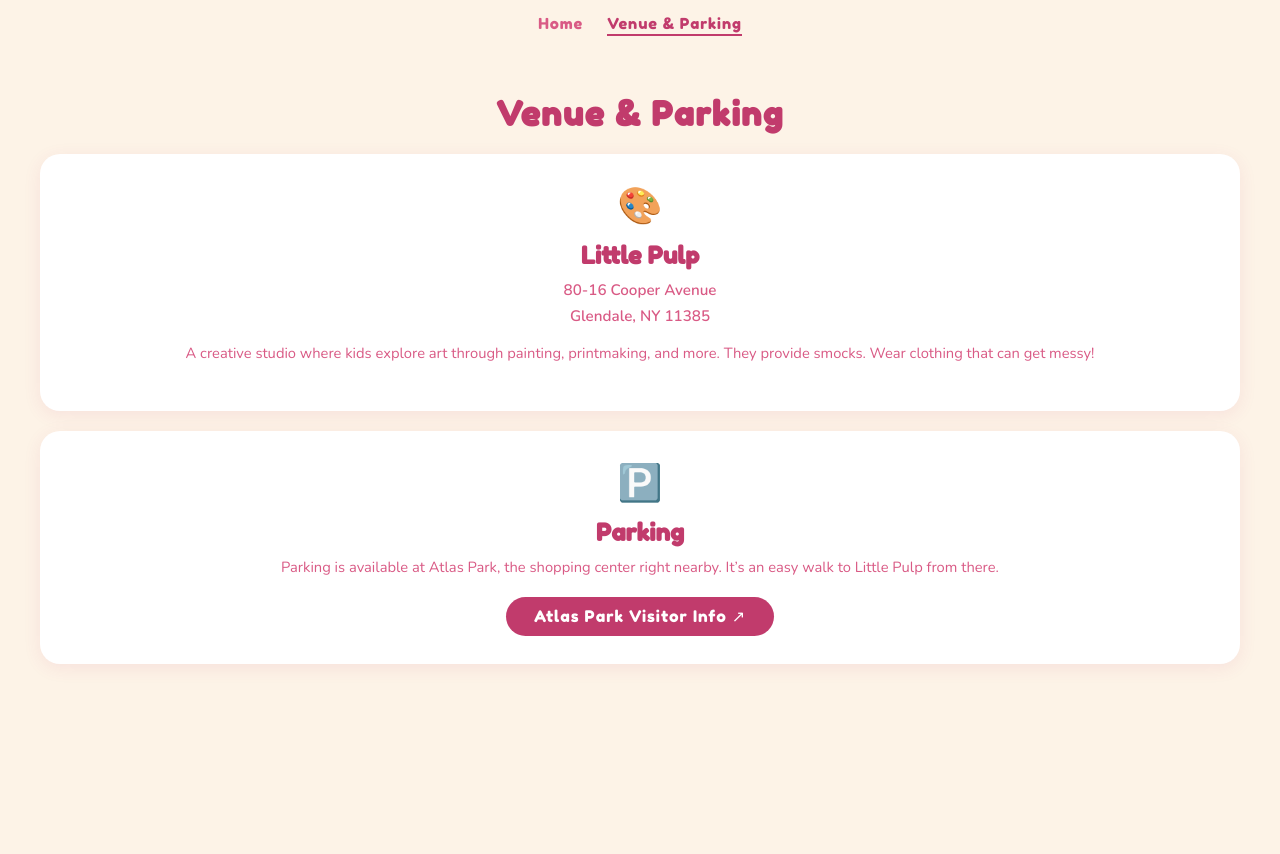
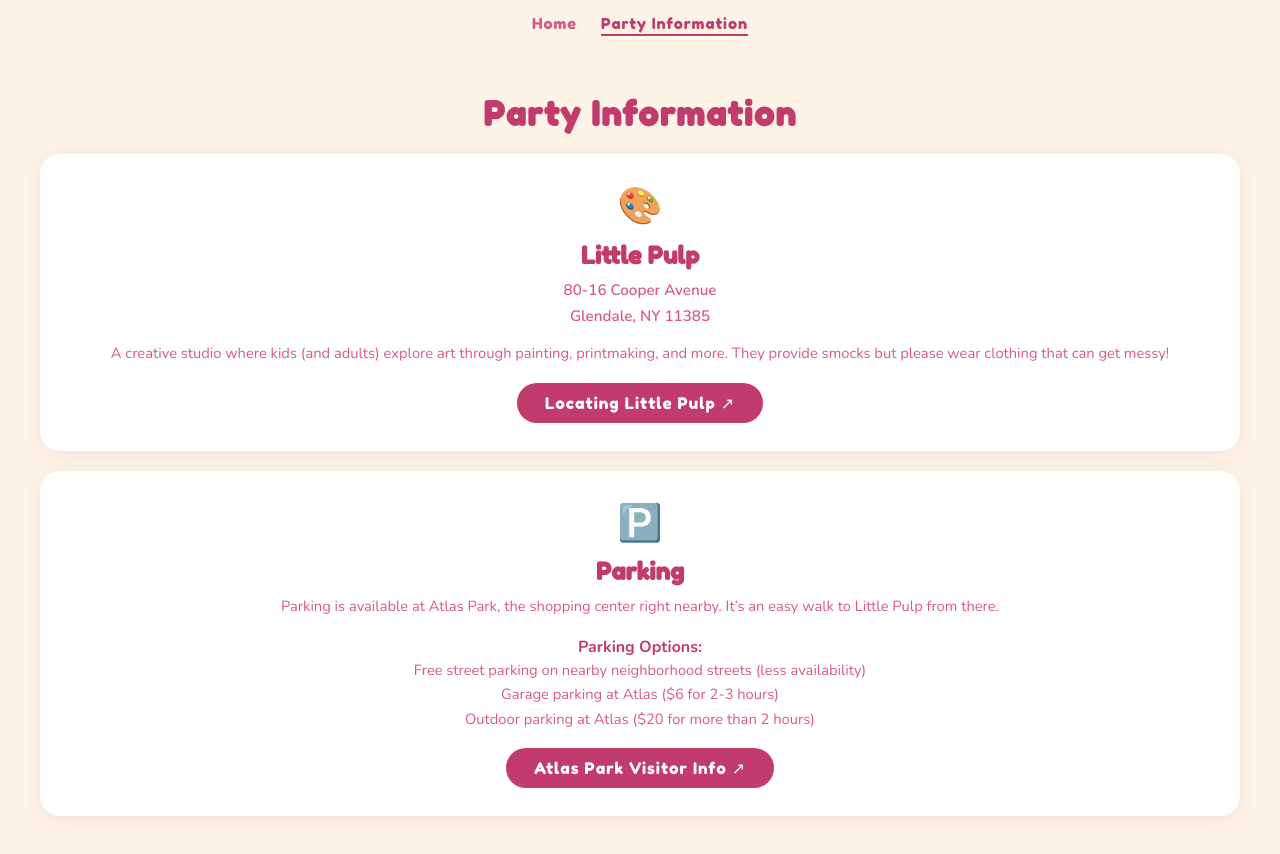
Before and after one commit to musicjoeyoung/ophelia-birthday, a React (Vite) app: page /venue in a window 1280 px wide. Shown: the top 854 px of the page. Before the commit the page ends 800 px from the top, so only its background shows below. Built offline with nearby package versions, Linux system fonts and the light colour scheme; no server answers.

Commit message:
Success screen varies by attending status

```diff
--- a/src/App.css
+++ b/src/App.css
@@ -563,6 +563,16 @@
   margin-bottom: 1.1rem;
 }
 
+.venue-card__list{
+  text-align: center;
+  color: var(--rose-mid);
+  font-size: 0.92rem;
+  line-height: 1.65;
+  margin-bottom: 1.1rem;
+  list-style: none;
+  padding: 0;
+}
+
 .venue-link {
   display: inline-block;
   background-color: var(--rose);
--- a/src/routes/__root.tsx
+++ b/src/routes/__root.tsx
@@ -14,7 +14,7 @@
                     Home
                 </Link>
                 <Link to="/venue" className="site-nav__link">
-                    Venue &amp; Parking
+                    Party Information
                 </Link>
             </nav>
             <Outlet />
--- a/src/routes/index.tsx
+++ b/src/routes/index.tsx
@@ -43,6 +43,7 @@
     const [modalOpen, setModalOpen] = useState(false)
     const [formState, setFormState] = useState<FormState>('idle')
     const [errorMsg, setErrorMsg] = useState('')
+    const [submittedAttending, setSubmittedAttending] = useState<boolean>(true)
     const [childName, setChildName] = useState('')
     const [childCount, setChildCount] = useState<1 | 2>(1)
     const [childName2, setChildName2] = useState('')
@@ -92,6 +93,7 @@
                 const body = await res.json().catch(() => ({}))
                 throw new Error((body as { message?: string }).message ?? 'Something went wrong')
             }
+            setSubmittedAttending(attending === true)
             setFormState('success')
             resetForm()
         } catch (err) {
@@ -166,9 +168,9 @@
 
                         {formState === 'success' ? (
                             <div className="modal-success">
-                                <div className="success-icon">🎉</div>
-                                <h2>You&rsquo;re on the list!</h2>
-                                <p>We can&rsquo;t wait to celebrate with you!</p>
+                                <div className="success-icon">{submittedAttending ? '🎉' : '😢'}</div>
+                                <h2>{submittedAttending ? 'You\'re on the list!' : 'We\'ll miss you!'}</h2>
+                                <p>{submittedAttending ? 'We can\'t wait to celebrate with you!' : 'We\'re so sorry you can\'t make it. 💕'}</p>
                                 <button className="rsvp-btn" onClick={closeModal}>Close</button>
                             </div>
                         ) : (
@@ -201,7 +203,7 @@
                                     )}
                                     {attending === false && (
                                         <p className="rsvp-context rsvp-context--no">
-                                            So sorry you can&rsquo;t make it. We&rsquo;ll miss you. Please provide these additional details.
+                                            So sorry you can&rsquo;t make it! We&rsquo;ll miss you. Please provide these additional details.
                                         </p>
                                     )}
 
--- a/src/routes/venue.tsx
+++ b/src/routes/venue.tsx
@@ -9,7 +9,7 @@
     return (
         <main className="page">
             <section className="info">
-                <h1 className="birthday-title">Venue &amp; Parking</h1>
+                <h1 className="birthday-title">Party Information</h1>
 
                 <div className="venue-card">
                     <div className="venue-card__icon" aria-hidden="true">🎨</div>
@@ -19,17 +19,17 @@
                         Glendale, NY 11385
                     </p>
                     <p className="venue-card__desc">
-                        A creative studio where kids explore art through painting, printmaking, and more.
-                        They provide smocks. Wear clothing that can get messy!
+                        A creative studio where kids (and adults) explore art through painting, printmaking, and more.
+                        They provide smocks but please wear clothing that can get messy!
                     </p>
-                    {/*                     <a
-                        href="https://www.littlepulp.com/"
+                    <a
+                        href="https://www.shopatlaspark.com/directory-map#/profile?location=1056810"
                         target="_blank"
                         rel="noopener noreferrer"
                         className="venue-link"
                     >
-                        Little Pulp FAQ ↗
-                    </a> */}
+                        Locating Little Pulp ↗
+                    </a>
                 </div>
 
                 <div className="venue-card">
@@ -39,6 +39,15 @@
                         Parking is available at Atlas Park, the shopping center right nearby.
                         It&rsquo;s an easy walk to Little Pulp from there.
                     </p>
+                    <b>Parking Options:</b>
+
+                    <ul className="venue-card__list">
+                        <li>Free street parking on nearby neighborhood streets (less availability)</li>
+                        <li>Garage parking at Atlas ($6 for 2-3 hours)</li>
+                        <li>Outdoor parking at Atlas ($20 for more than 2 hours)</li>
+                    </ul>
+
+
                     <a
                         href="https://www.shopatlaspark.com/visit"
                         target="_blank"
```
